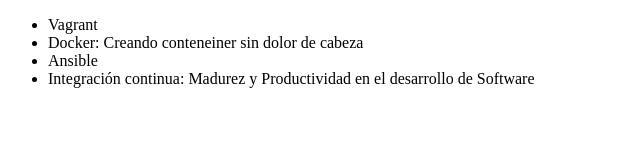
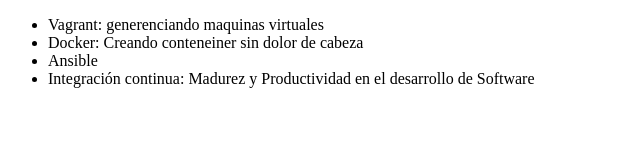
Before and after one commit to NatyG2023/Alura-Git, a plain HTML site: page index.html in a window 1280 px wide. Shown: the whole page, without its empty margins (0-640 px from the left). Drawn offline with Linux system fonts and the light colour scheme.

Commit message:
corrigiendo curso de vagrant

```diff
--- a/index.html
+++ b/index.html
@@ -6,7 +6,7 @@
 </head>
 <body>
      <ul>
-         <li> Vagrant </li>
+         <li> Vagrant: generenciando maquinas virtuales</li>
          <li> Docker: Creando conteneiner sin dolor de cabeza</li>
          <li> Ansible </li>
          <li> Integración continua: Madurez y Productividad en el desarrollo de Software </li>
```
